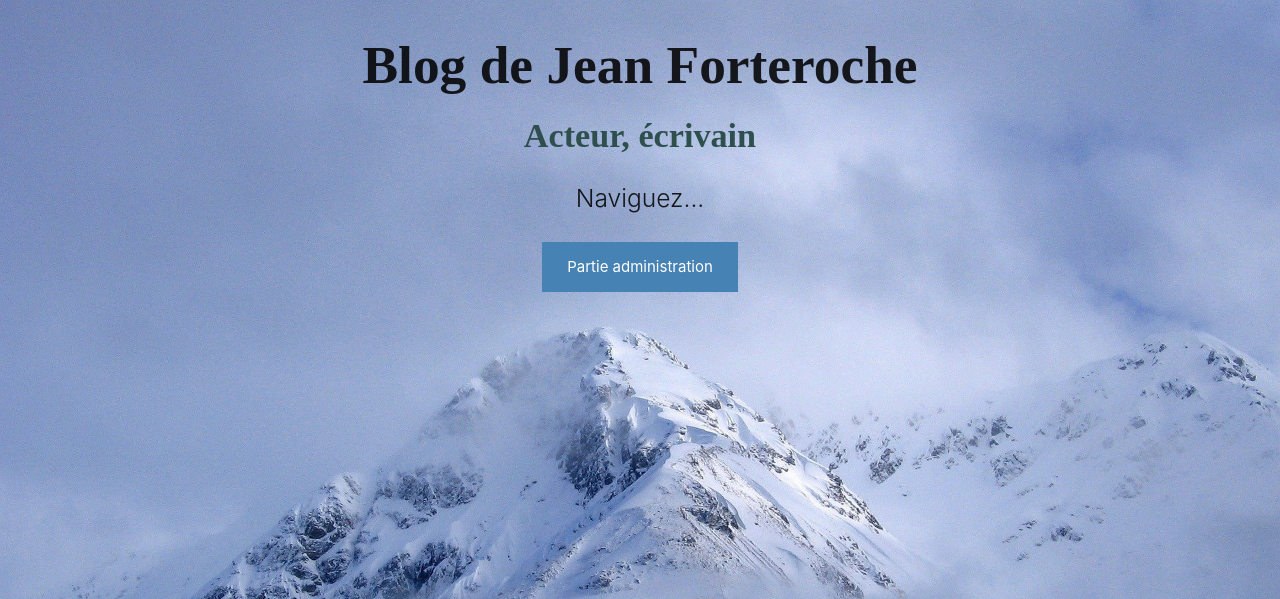
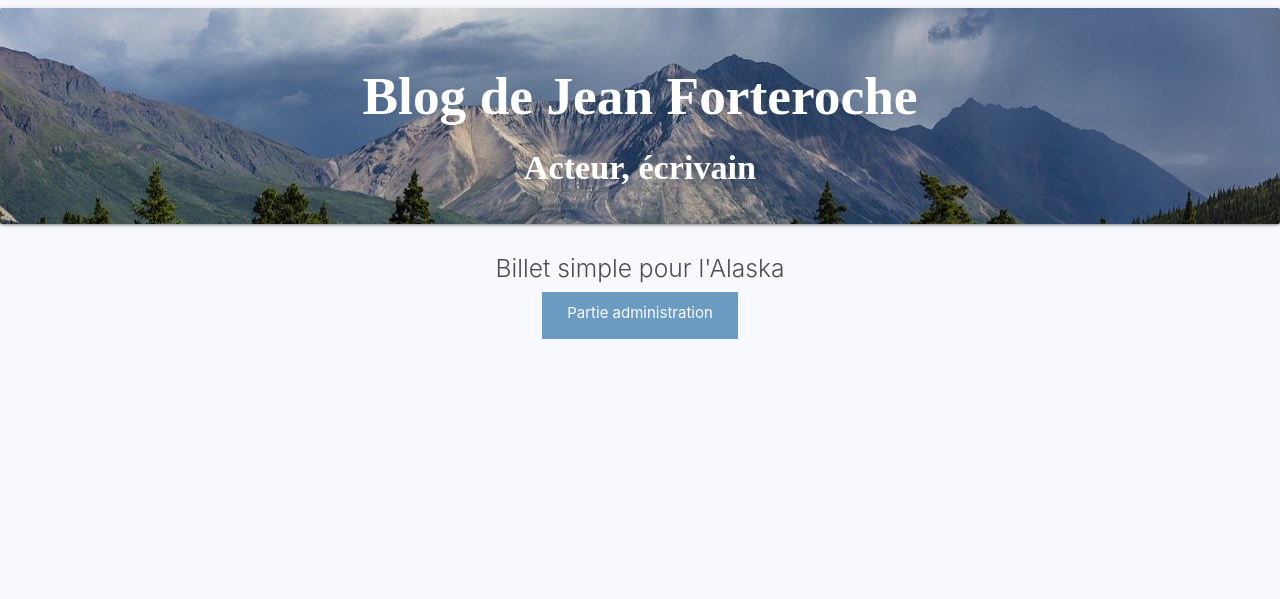
Before and after one commit to Existrace/Projet_blog, a PHP site: template views/Post/index.php in a window 1280 px wide. Shown: the top 599 px of the page. Run offline with PHP 8.4, Linux system fonts and the light colour scheme; the template is opened without the code that fills it, so the values that code supplies are empty; some libraries are stand-ins or nearby versions.

Commit message:
Ajout image article + redesign

```diff
--- a/controllers/Admin.php
+++ b/controllers/Admin.php
@@ -73,9 +73,10 @@ class Admin extends Controller
                 $title = $_POST['title'];
                 $content = $_POST['content'];
                 $slug = Miscellaneous::slugify($title);
+                $image = $_POST['image'];
                 $idAdmin = $adminManager->getIdUser($_SESSION['login']);
 
-                $postManager->createPost($title, $content, $idAdmin[0], $slug);
+                $postManager->createPost($title, $content, $idAdmin[0], $slug, $image);
                 echo "Succès création article";
                 $this->render("create");
             }
@@ -125,8 +126,9 @@ class Admin extends Controller
                 $title = $_POST['title'];
                 $content = $_POST['content'];
                 $slug = Miscellaneous::slugify($title);
+                $image = $_POST['image'];
 
-                $postManager->updatePost($ID_post, $title, $content, $slug);
+                $postManager->updatePost($ID_post, $title, $content, $slug, $image);
                 //echo "Succès modification article";
                 $this->index();
             }
--- a/controllers/Post.php
+++ b/controllers/Post.php
@@ -12,6 +12,7 @@ class Post extends Controller {
      * @param bool $logout
      */
     public function index($logout = false) {
+
         $postManager = new PostManager();
 
         // Récupération des billets de blog
@@ -24,7 +25,7 @@ class Post extends Controller {
             session_destroy ();
         }
 
-        $this->render('index', ['posts' => $posts]);
+        $this->render('index', compact("posts"));
     }
 
     /*
--- a/public/css/index.css
+++ b/public/css/index.css
@@ -15,14 +15,13 @@
 }
 
 body {
-    background-image: url("/public/images/glacier-bay-80643_1920.jpg");
-    background-size: cover;
+    background-color: ghostwhite;
 }
 
 .link_stylised {
     background-color: steelblue;
     color: white;
-    padding: 14px 25px;
+    padding: 10px 25px 14px;
     text-align: center;
     text-decoration: none;
     display: inline-block;
--- a/views/Post/index.php
+++ b/views/Post/index.php
@@ -1,36 +1,28 @@
-<div class="container">
+<div class="container" style="display: flex">
 
-    <div class="row center">
-        <h5 class="header col s12 light">Naviguez...</h5>
-    </div>
+    <!-- Affichage des articles -->
+    <div class="row" style="opacity: 0.79;">
+        <div class="col m12 center">
+            <h5 class="header col s12 light">Billet simple pour l'Alaska</h5>
+        </div>
 
-    <div class="container">
-        <!-- Affichage des articles -->
         <?php /** @var PostManager $posts */
         foreach ($posts as $post): ?>
-            <div class="row" style="opacity: 0.79;">
-                <div class="col m12 s12 l12">
-                    <div class="card black-text">
-                        <div class="card-content">
-                            <span class="card-title center title_post">
-                                <a class="title_post"
-                                   href="/post/show/<?= $post['slug'] ?>"><?= $post['title'] ?></a>
-                                 <br/><i class="material-icons tiny">comment</i> <?= $post['nb_comments'] ?>
-                            </span>
-                            <hr/>
-                            <div class="col m12 center">
-                                <p> <?= $post['Post_Date'] ?> </p>
-                            </div>
-                        </div>
+            <div class="col m6 s12 center">
+                <div class="card">
+                    <div class="card-image">
+                        <img height="400" width="50%" src="/public/images/<?= $post['image'] ?>">
+                        <a class="link_stylised"
+                           href="/post/show/<?= $post['slug'] ?>"><?= $post['title'] ?></a>
+                        <p style="padding: 10px;"> <?= $post['Post_Date'] ?>
+                            <i class="material-icons tiny" style="padding-left: 10px">comment</i> <?= $post['nb_comments'] ?>
+                        </p>
                     </div>
                 </div>
             </div>
         <?php endforeach; ?>
+        <div class="col m12 center">
+            <a class="link_stylised"
+               href="/admin/login"> Partie administration</a>
+        </div>
     </div>
-
-    <div class="row center">
-        <a class="link_stylised"
-           href="/admin/login"> Partie administration</a>
-    </class>
-
-</div>
--- a/views/layout/default.php
+++ b/views/layout/default.php
@@ -9,21 +9,24 @@
     <link rel="stylesheet" href="/public/css/materialize.css"/>
     <link href="https://fonts.googleapis.com/icon?family=Material+Icons" rel="stylesheet">
     <link rel="stylesheet" href="/public/css/index.css"/>
-    <script src="https://cdn.tiny.cloud/1/svt8v3ibfujxndf9ncnxnnzi2x0g484y1e9uv1z4gp09g2ml/tinymce/5/tinymce.min.js" referrerpolicy="origin"></script>
+    <script src="https://cdn.tiny.cloud/1/svt8v3ibfujxndf9ncnxnnzi2x0g484y1e9uv1z4gp09g2ml/tinymce/5/tinymce.min.js"
+            referrerpolicy="origin"></script>
 
 </head>
 
 <body>
 <?php unset($_POST); ?>
-<div>
-    <h2 class="center" style="font-weight: bold;
+
+<div class="card-panel" style="background-size: cover; background-image: url('/public/images/landscape-2124756_1280.jpg');">
+    <h2 class="center white-text" style="font-weight: bold;
         font-family: 'FunSized', serif;">
         Blog de Jean Forteroche
     </h2>
     <h4 class="subheader center" style="font-weight: bold;
-        font-family: 'FunSized', serif; color: darkslategrey;">
+        font-family: 'FunSized', serif; color: white;">
         Acteur, écrivain
     </h4>
+
 </div>
 
 <main>
```
Also changed, not shown: models/PostManager.php (+8 -6 lines), views/Admin/create.php (+11 -0 lines), views/Admin/index.php (+8 -6 lines), views/Admin/update.php (+11 -0 lines), views/Post/show.php (+14 -6 lines), public/images/Ejaz-Khan-Earth-arctic-wolf-9.jpg (added), public/images/food_alaska.jpg (added), public/images/landscape-2124756_1280.jpg (added), public/images/mountain-4424657_1280.jpg (added), public/images/polar-bears-1665367_1280.jpg (added).
